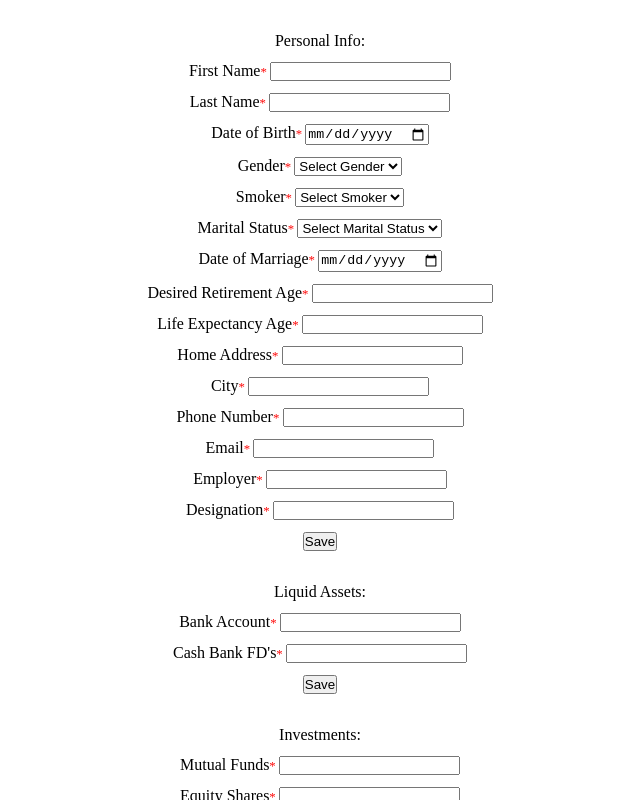
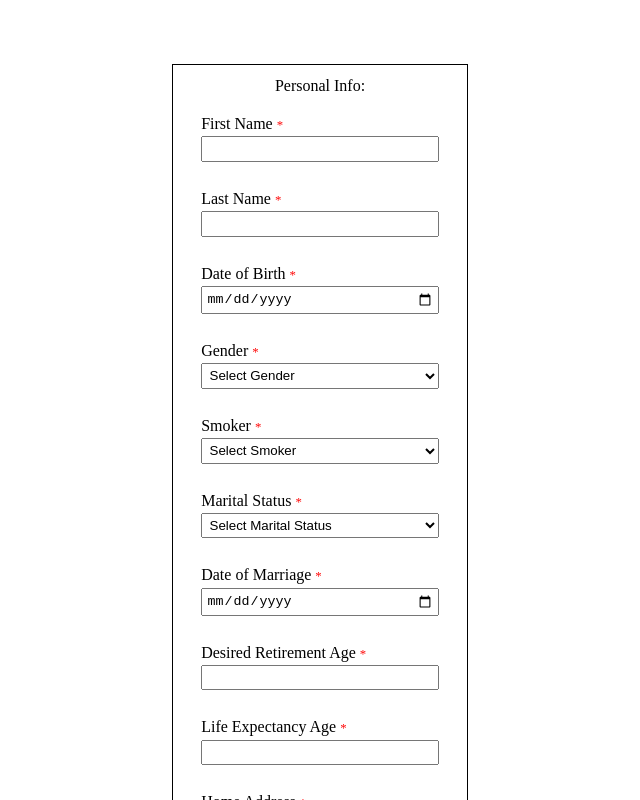
Before and after one commit to lostvikx/enivesh-form, a React (Create React App) app: page / in a window 1280 px wide. Shown: the top 800 px of the page, without its empty margins (320-960 px from the left). Built offline with nearby package versions, Linux system fonts and the light colour scheme.

Commit message:
cool styling

```diff
--- a/src/App.js
+++ b/src/App.js
@@ -4,7 +4,7 @@ import SendBtn from "./components/SendBtn";
 
 export default function App() {
   return (
-    <>
+    <main>
       <div className="flex-form">
         <Form formName="Personal Info" formId="personalInfo" />
         <Form formName="Liquid Assets" formId="liquidAssets" />
@@ -21,6 +21,6 @@ export default function App() {
         <Form formName="Large Expenditure" formId="largeExpenditure" />
       </div>
       <SendBtn />
-    </>
+    </main>
   );
 }
--- a/src/components/FormField.js
+++ b/src/components/FormField.js
@@ -33,7 +33,7 @@ export default function FormField(props) {
 
   return (
     <label htmlFor={data.inputName}>
-      {data.labelName}<span id="required-star">* </span>
+      <span className="input-label">{data.labelName}<span id="required-star">* </span></span>
       {
         (data.inputType === "select")
           ? select
--- a/src/components/SendBtn.js
+++ b/src/components/SendBtn.js
@@ -25,7 +25,7 @@ const handleClick = async (evt) => {
 
 export default function SendBtn() {
   return (
-    <button onClick={handleClick}>
+    <button onClick={handleClick} className="save-data">
       Send Info To DataBase
     </button>
   );
--- a/src/index.js
+++ b/src/index.js
@@ -1,6 +1,6 @@
 import React from "react";
 import ReactDOM from "react-dom";
 import App from "./App";
-import "./style.css"
+import "./style.css";
 
 ReactDOM.render(<App />, document.getElementById("root"));
--- a/src/style.css
+++ b/src/style.css
@@ -1,3 +1,8 @@
+:root {
+  --green: rgb(180, 255, 157);
+  --blue: rgb(148, 216, 255);
+}
+
 * {
   padding: 0;
   margin: 0;
@@ -16,6 +21,7 @@ body {
 #required-star {
   color: red;
   font-size: 0.8rem;
+  margin-left: 0.25rem;
 }
 
 form {
@@ -24,10 +30,12 @@ form {
   justify-content: center;
   align-items: center;
   gap: 0.75rem;
+  border: 1px solid black;
+  padding: 0.75em;
 }
 
 .flex-form {
-  margin: 2rem;
+  margin: 2rem auto;
   display: flex;
   flex-flow: column;
   gap: 2rem;
@@ -35,25 +43,41 @@ form {
 
 button:hover {
   cursor: pointer;
+  background-color: var(--green);
 }
 
-/* table, th, td {
-  border: 1px solid black;
+button {
+  border: none;
+  color: black;
+  background-color: var(--blue);
+  padding: 0.8em 3em;
+  font-size: 1rem;
+  border-radius: 5px;
 }
 
-th, td {
+label {
+  display: flex;
+  flex-flow: column nowrap;
+  width: 100%;
+  gap: 0.2rem;
+  align-items: flex-start;
+  justify-content: center;
+  padding: 0.5rem 1rem;
+}
+
+input, select {
+  width: 100%;
   padding: 0.25em;
 }
 
-table {
-  border-collapse: collapse;
-  width: 100%;
+main {
+  display: flex;
+  flex-direction: column;
+  align-items: center;
+  justify-content: center;
+  margin: 2rem 0;
 }
 
-#display-details {
-  display: none;
-  flex-direction: column;
-  justify-content: center;
-  align-items: center;
-  gap: 1rem;
-} */
+.save-data {
+  background-color: var(--green);
+}
```
Also changed, not shown: 1 other file (tests, documents, lock files or other folders).
